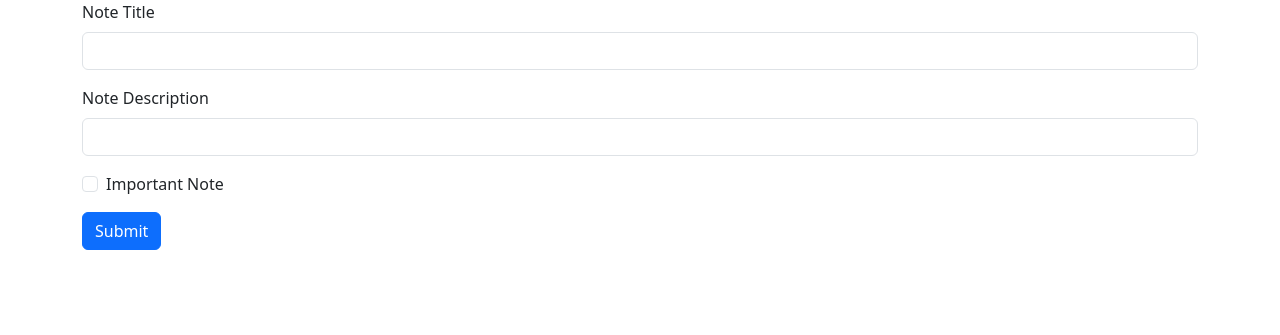
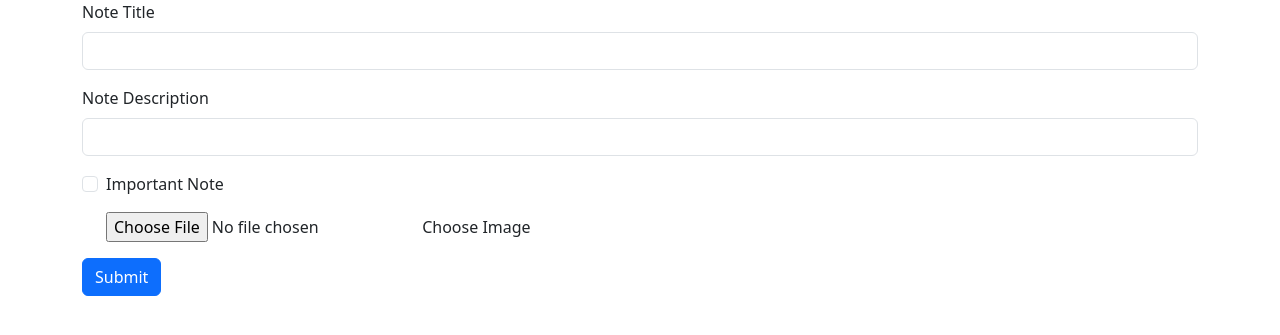
Before and after one commit to regmiprayag/fast-api-tutorial, a FastAPI app: page / in a window 1280 px wide. Shown: the part 56-391 px from the top of the page. Run offline with FastAPI, Linux system fonts and the light colour scheme; data that the repository does not hold is empty.

Commit message:
Add a new images folder to store images

```diff
--- a/models/note.py
+++ b/models/note.py
@@ -1,7 +1,9 @@
 from pydantic import BaseModel
+from typing import Optional
 
 class Note(BaseModel):
     id: str
     title: str
     desc: str
-    important: bool | None
+    important: Optional[bool]=False
+    image: Optional[str]
--- a/routes/note.py
+++ b/routes/note.py
@@ -1,6 +1,9 @@
-from fastapi import APIRouter
+import os
+from fastapi import APIRouter, UploadFile, File
 from models.note import Note
+from pathlib import Path
 from config.db import conn
+from bson import ObjectId
 from schema.note import noteEntity, notesEntity
 from fastapi import FastAPI, Request
 from fastapi.templating import Jinja2Templates
@@ -10,30 +13,43 @@ note = APIRouter()
 
 templates = Jinja2Templates(directory="templates")
 
+notes_collection = conn.note.notes
+
+UPLOAD_FOLDER = "uploads/images"
+Path(UPLOAD_FOLDER).mkdir(parents=True, exist_ok=True)
+
 @note.get("/", response_class=HTMLResponse)
 async def read_item(request: Request):
-    docs = conn.notes.notes.find({})
+    docs = notes_collection.find({})
     newDocs = []
     for doc in docs:
         newDocs.append({
             "id":doc["_id"],
             "title":doc["title"],
             "desc":doc["desc"],
-            "important":doc["important"]
+            "important":doc["important"],
+            "image":doc["image"]
         })
     return templates.TemplateResponse(
         request=request, name="index.html", context={"newDocs":newDocs},
     )
 
 @note.post("/")
-async def create_item(request: Request):
+async def create_item(request: Request, image: UploadFile = File(...)):
     print("hello prayag")
     form = await request.form()
     print(form)
     formDict = dict(form)
-    formDict["important"] = True if formDict.get("important") == "on" else False
-    print("After the data is")
-    print(formDict)
-    inserted_note = conn.note.notes.insert_one(formDict)
+    formDict["important"] = formDict.get("important") == "on"
+     # Save the image file to the images folder
+    image_path = f"{UPLOAD_FOLDER}/{image.filename}"
+    with open(image_path, "wb") as f:
+        f.write(await image.read())
+    formDict["image_path"] = image_path
+
+    # Convert form data to NoteData model
+    note_data = Note(**formDict)
+
+    inserted_note = notes_collection.insert_one(note)
     print(inserted_note)
     return {"Success": True}
--- a/schema/note.py
+++ b/schema/note.py
@@ -4,7 +4,8 @@ def noteEntity(item) -> dict:
         "id":str(item['_id']),
         "title":item['title'],
         "desc":item['desc'],
-        "important":item['important']
+        "important":item['important'],
+        "image":item["image"]
     }
 
 def notesEntity(items ) -> list:
--- a/templates/index.html
+++ b/templates/index.html
@@ -40,6 +40,10 @@
               <input type="checkbox" class="form-check-input" name="important" id="exampleCheck1">
               <label class="form-check-label" for="exampleCheck1">Important Note</label>
             </div>
+            <div class="mb-3 form-check">
+              <input type="file" name="image" required>
+              <label class="form-check-label" for="exampleCheck1">Choose Image</label>
+            </div>
             <button type="submit" class="btn btn-primary">Submit</button>
           </form>
       </div>
```
